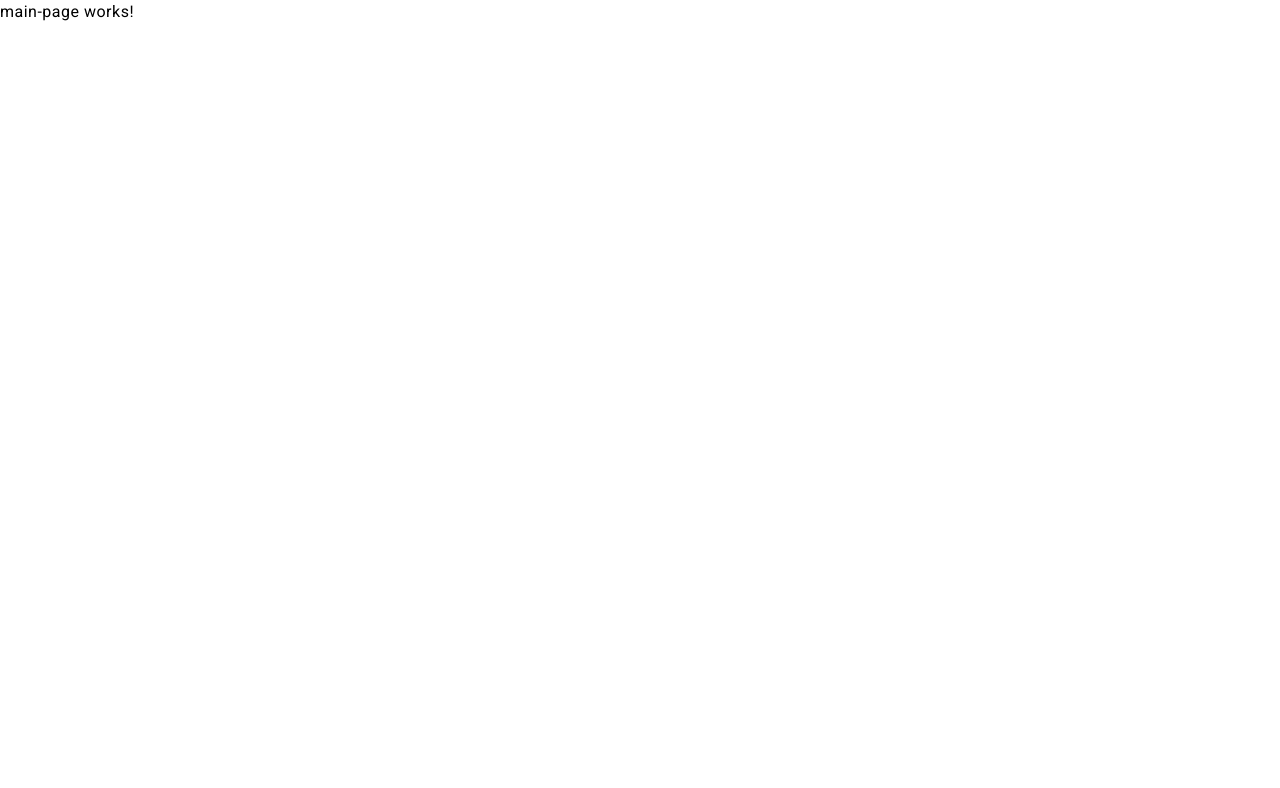
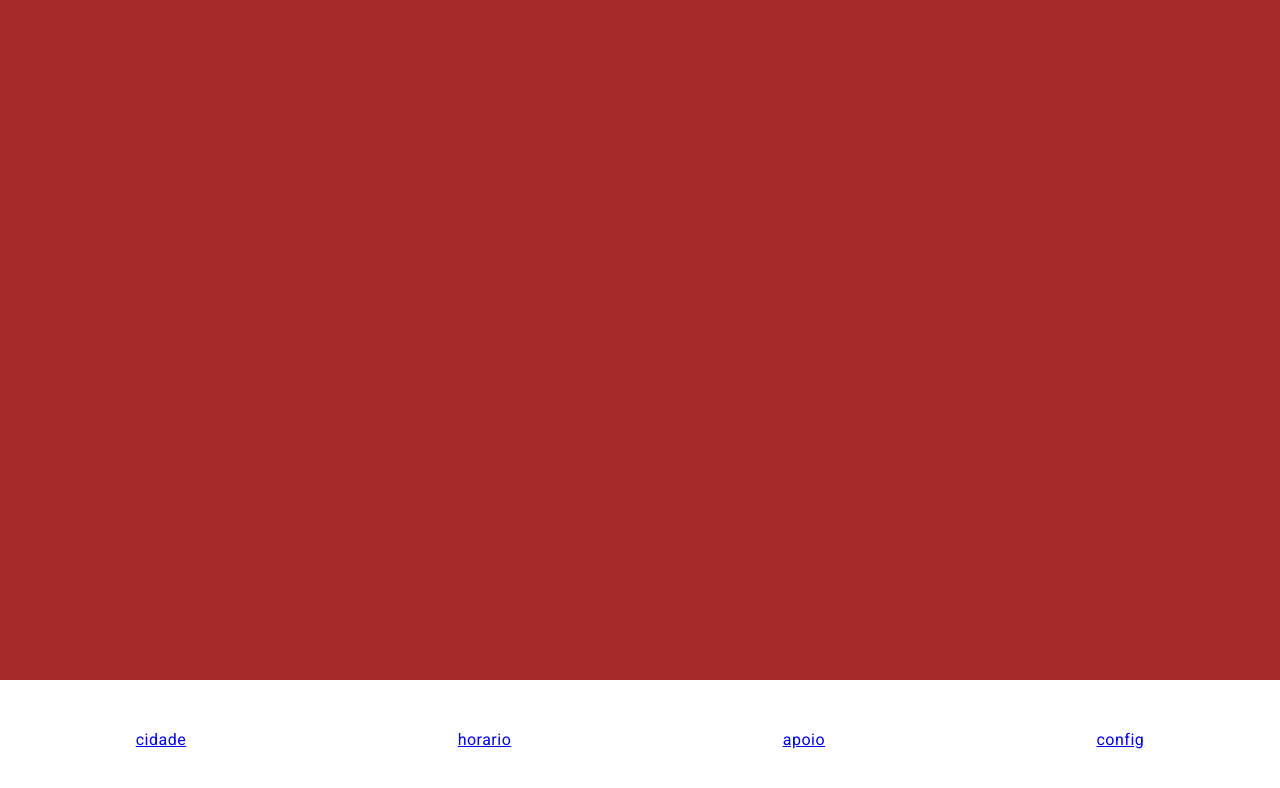
Before and after one commit to renato-presoto-dev/BuStop, an Angular app in the folder bustop-app/: page /main in a window 1280 px wide. Shown: the top 788 px of the page. Built offline with nearby package versions, Linux system fonts and the light colour scheme.

Commit message:
005: Pagina Main estrutura básica

```diff
--- a/bustop-app/src/app/pages/main-page/main-page.component.css
+++ b/bustop-app/src/app/pages/main-page/main-page.component.css
@@ -0,0 +1,17 @@
+.container{
+    display: flex;
+    flex-direction: column;
+    width: 100%;
+    height: 100%;
+}
+.map{
+    height: 85%;
+    background-color: brown;
+}
+.navbar{
+    display: flex;
+    height: 15vh;
+    width: 100%;
+    align-items: center;
+    justify-content: space-around;
+}
--- a/bustop-app/src/app/pages/main-page/main-page.component.html
+++ b/bustop-app/src/app/pages/main-page/main-page.component.html
@@ -1 +1,27 @@
-<p>main-page works!</p>
+<div class="container">
+    <div class="map">
+
+    </div>
+    <div class="navbar">
+        <div class="cidade">
+            <a href="/cidade">
+                <img src="" alt="">cidade
+            </a>
+        </div>
+        <div class="horario">
+            <a href="/horario">
+                <img src="" alt="">horario
+            </a>
+        </div>
+        <div class="apoio">
+            <a href="/apoio">
+                <img src="" alt="">apoio
+            </a>
+        </div>
+        <div class="config">
+            <a href="/config">
+                <img src="" alt="">config
+            </a>
+        </div>
+    </div>
+</div>
```
